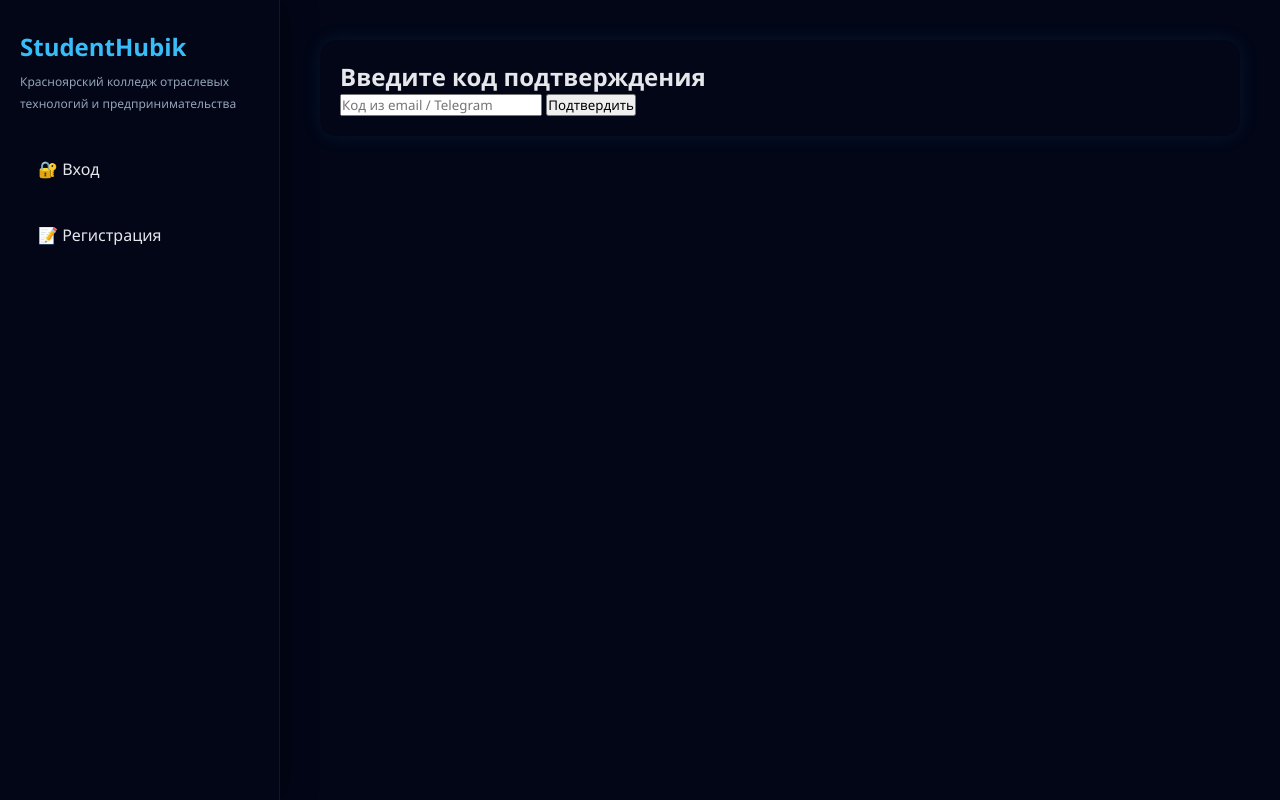
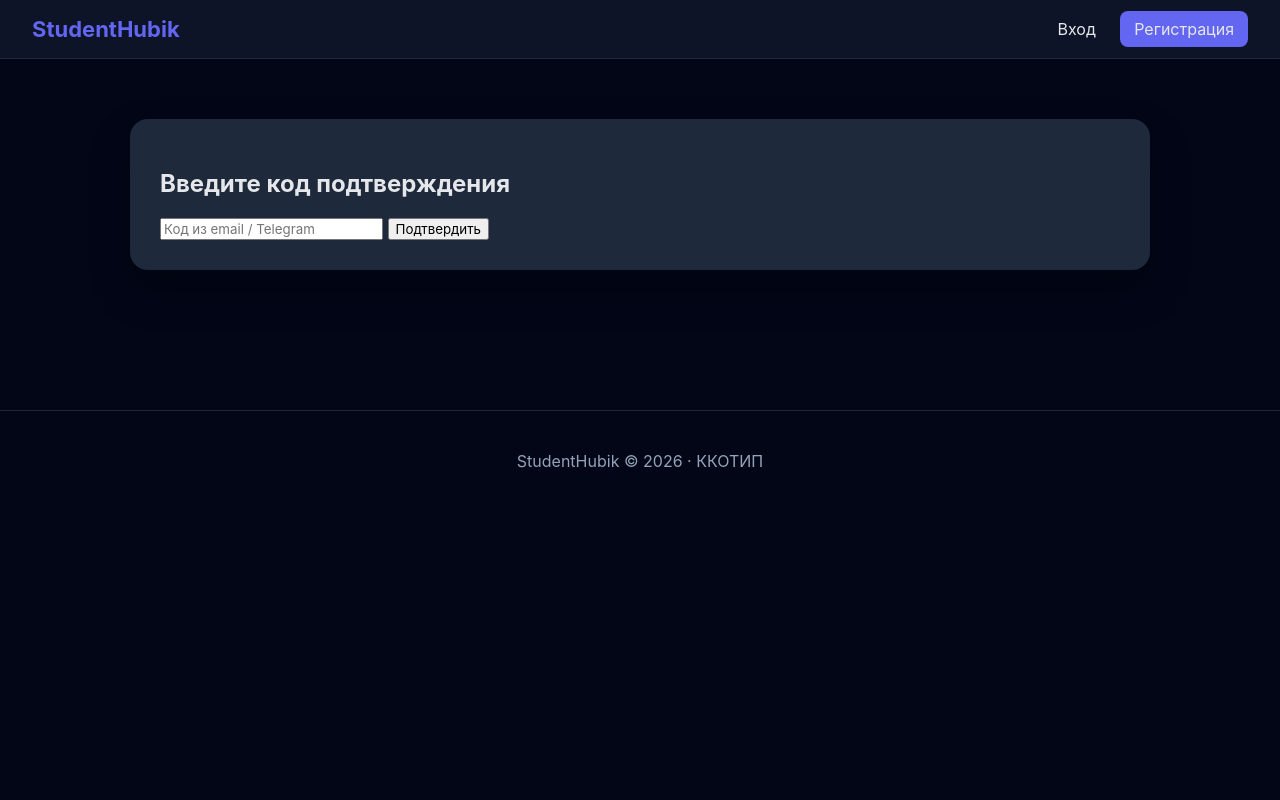
Before and after one commit to qflove-yvl/StudentHubik, a Flask app: page /verify/1 in a window 1280 px wide. Run offline with Flask 3, Linux system fonts and the light colour scheme.

Commit message:
Initial commit

```diff
--- a/app.py
+++ b/app.py
@@ -46,6 +46,10 @@ class VerificationCode(db.Model):
     user_id = db.Column(db.Integer, db.ForeignKey('user.id'))
     code = db.Column(db.String(6))
 
+class Group(db.Model):
+    id = db.Column(db.Integer, primary_key=True)
+    name = db.Column(db.String(50), unique=True, nullable=False)
+
 
 # ====== МОДЕЛЬ ПРЕДМЕТА ======
 class Subject(db.Model):
@@ -87,6 +91,7 @@ def register():
         password = generate_password_hash(request.form['password'])
         role = request.form['role']
         telegram = request.form.get('telegram')
+        groups = Group.query.all()
 
         user = User(
             name=name,
@@ -98,6 +103,8 @@ def register():
 
         db.session.add(user)
         db.session.commit()
+        group_id = db.Column(db.Integer, db.ForeignKey('group.id'))
+        group = db.relationship('Group')
 
         code = str(random.randint(100000, 999999))
         verify = VerificationCode(user_id=user.id, code=code)
@@ -115,6 +122,7 @@ def register():
         print(f'КОД ПОДТВЕРЖДЕНИЯ ДЛЯ {email}: {code}')
 
         return redirect(url_for('verify', user_id=user.id))
+        return render_template('register.html', groups=groups)
 
     return render_template('register.html')
 
@@ -152,9 +160,14 @@ def login():
 @login_required
 def dashboard():
     if current_user.role == 'student':
-        return redirect(url_for('student_dashboard'))
-    elif current_user.role == 'teacher':
-        return redirect(url_for('teacher_dashboard'))
+        grades = Grade.query.filter_by(student_id=current_user.id).all()
+        return render_template('student_dashboard.html', grades=grades)
+
+    if current_user.role == 'teacher':
+        return redirect('/teacher')
+
+    return redirect('/')
+
 
 
 
@@ -174,34 +187,26 @@ def student_dashboard():
 @app.route('/teacher', methods=['GET', 'POST'])
 @login_required
 def teacher_dashboard():
+    if current_user.role != 'teacher':
+        return redirect('/dashboard')
+
+    students = User.query.filter_by(role='student').all()
     subjects = Subject.query.filter_by(teacher_id=current_user.id).all()
-    students = User.query.filter_by(role='student').all()
 
     if request.method == 'POST':
-        if (
-                'student_id' in request.form and
-                'subject_id' in request.form and
-                'grade' in request.form
-        ):
-            student_id = request.form.get('student_id')
-            subject_id = request.form.get('subject_id')
-            value = request.form.get('grade')
-
-            if student_id and subject_id and value:
-                grade = Grade(
-                    student_id=int(student_id),
-                    subject_id=int(subject_id),
-                    grade=int(value)
-                )
-                db.session.add(grade)
-                db.session.commit()
+        grade = Grade(
+            student_id=request.form['student_id'],
+            subject_id=request.form['subject_id'],
+            value=request.form['value']
+        )
+        db.session.add(grade)
+        db.session.commit()
 
     return render_template(
         'teacher_dashboard.html',
-        subjects=subjects,
-        students=students
+        students=students,
+        subjects=subjects
     )
-
 
 if __name__ == '__main__':
     app.run(debug=True)
--- a/static/style.css
+++ b/static/style.css
@@ -1,254 +1,210 @@
+:root {
+    --bg: #0f172a;
+    --panel: #111827;
+    --card: #1e293b;
+    --text: #e5e7eb;
+    --muted: #94a3b8;
+    --accent: #6366f1;
+    --accent-hover: #4f46e5;
+    --danger: #ef4444;
+}
+
 * {
-    margin: 0;
-    padding: 0;
     box-sizing: border-box;
-    font-family: Arial, sans-serif;
+    font-family: 'Inter', system-ui, sans-serif;
 }
 
 body {
-    background: #0f172a;
-    color: #e5e7eb;
-}
-
-.layout {
-    display: flex;
+    margin: 0;
+    background: linear-gradient(120deg, #020617, #020617);
+    color: var(--text);
     min-height: 100vh;
 }
 
-.sidebar {
-    width: 220px;
-    background: #020617;
-    padding: 20px;
+/* NAVBAR */
+.navbar {
+    background: rgba(15, 23, 42, 0.9);
+    backdrop-filter: blur(12px);
+    padding: 16px 32px;
     display: flex;
-    flex-direction: column;
-    gap: 15px;
+    justify-content: space-between;
+    align-items: center;
+    border-bottom: 1px solid #1e293b;
 }
 
-.sidebar h2 {
-    color: #38bdf8;
+.logo {
+    font-size: 22px;
+    font-weight: 700;
+    color: var(--accent);
 }
 
-.sidebar a {
-    color: #e5e7eb;
+.navbar a {
+    color: var(--text);
     text-decoration: none;
-    padding: 8px;
-    border-radius: 8px;
-    transition: 0.3s;
+    margin-left: 20px;
+    transition: 0.2s;
 }
 
-.sidebar a:hover {
-    background: #1e293b;
+.navbar a:hover {
+    color: var(--accent);
 }
 
-.content {
-    flex: 1;
-    padding: 30px;
+.navbar .primary {
+    padding: 8px 14px;
+    background: var(--accent);
+    border-radius: 8px;
+}
+
+.navbar .logout {
+    color: var(--danger);
+}
+
+/* CONTAINER */
+.container {
+    padding: 60px 40px;
+    max-width: 1100px;
+    margin: auto;
+}
+
+/* HERO */
+.hero {
+    text-align: center;
+    margin-bottom: 80px;
+    animation: fadeUp 0.8s ease;
+}
+
+.hero h1 {
+    font-size: 52px;
+    margin-bottom: 10px;
+}
+
+.subtitle {
+    color: var(--muted);
+    font-size: 18px;
+    max-width: 700px;
+    margin: auto;
+}
+
+.hero-buttons {
+    margin-top: 40px;
+}
+
+.btn {
+    padding: 14px 28px;
+    border-radius: 12px;
+    background: var(--card);
+    color: var(--text);
+    text-decoration: none;
+    margin: 0 10px;
+    transition: 0.25s;
+}
+
+.btn.primary {
+    background: var(--accent);
+}
+
+.btn:hover {
+    transform: translateY(-3px);
+    background: var(--accent-hover);
+}
+
+/* FEATURES */
+.features {
+    display: grid;
+    grid-template-columns: repeat(auto-fit, minmax(240px, 1fr));
+    gap: 30px;
 }
 
 .card {
-    background: #020617;
-    padding: 20px;
-    border-radius: 16px;
-    box-shadow: 0 0 20px rgba(56,189,248,0.1);
-    animation: fadeIn 0.4s ease;
+    background: var(--card);
+    padding: 30px;
+    border-radius: 18px;
+    box-shadow: 0 20px 40px rgba(0,0,0,.3);
+    transition: 0.3s;
+    animation: fadeUp 1s ease;
 }
 
-@keyframes fadeIn {
+.card:hover {
+    transform: translateY(-6px);
+}
+
+/* FOOTER */
+.footer {
+    text-align: center;
+    color: var(--muted);
+    padding: 40px 0;
+    border-top: 1px solid #1e293b;
+    margin-top: 80px;
+}
+
+/* ANIMATIONS */
+@keyframes fadeUp {
     from {
         opacity: 0;
-        transform: translateY(10px);
+        transform: translateY(20px);
     }
     to {
         opacity: 1;
         transform: translateY(0);
     }
 }
-.hero {
-    text-align: center;
-    margin-top: 60px;
-    animation: fadeIn 0.6s ease;
+.page-title {
+    font-size: 32px;
+    margin-bottom: 30px;
 }
 
-.hero h1 {
-    font-size: 64px;
-    color: #38bdf8;
-    margin-bottom: 10px;
-}
-
-.subtitle {
-    color: #94a3b8;
-    font-size: 18px;
-    max-width: 600px;
-    margin: 0 auto 30px;
-}
-
-.hero-buttons {
-    display: flex;
-    justify-content: center;
-    gap: 15px;
-}
-
-.btn {
-    padding: 12px 22px;
-    border-radius: 12px;
-    text-decoration: none;
-    color: #e5e7eb;
-    background: #1e293b;
-    transition: 0.3s;
-}
-
-.btn.primary {
-    background: #38bdf8;
-    color: #020617;
-    font-weight: bold;
-}
-
-.btn:hover {
-    transform: translateY(-2px);
-    box-shadow: 0 10px 20px rgba(56,189,248,0.2);
-}
-
-.features {
+.grades {
     display: grid;
     grid-template-columns: repeat(auto-fit, minmax(220px, 1fr));
     gap: 20px;
-    margin-top: 60px;
-}
-.form-wrapper {
-    min-height: 100vh;
-    display: flex;
-    justify-content: center;
-    align-items: center;
 }
 
-.form-card {
-    width: 380px;
-    background: linear-gradient(145deg, #020617, #020617);
-    padding: 30px;
-    border-radius: 20px;
-    box-shadow: 0 0 40px rgba(56,189,248,0.25);
-    animation: fadeIn 0.5s ease;
+.grade-card {
+    background: linear-gradient(135deg, #1e293b, #020617);
+    border-radius: 18px;
+    padding: 24px;
+    text-align: center;
+    animation: fadeUp 0.6s ease;
 }
 
-.form-card h2 {
-    text-align: center;
-    margin-bottom: 20px;
-    color: #38bdf8;
+.grade-card .subject {
+    font-size: 18px;
+    color: var(--muted);
 }
 
-.form-card input,
-.form-card select {
+.grade-card .score {
+    font-size: 48px;
+    font-weight: 700;
+    margin: 10px 0;
+    color: var(--accent);
+}
+
+.grade-card .teacher {
+    font-size: 14px;
+    color: var(--muted);
+}
+
+.muted {
+    color: var(--muted);
+}
+.grade-form {
+    max-width: 420px;
+    background: var(--card);
+    padding: 30px;
+    border-radius: 18px;
+}
+
+.grade-form select,
+.grade-form input {
     width: 100%;
     padding: 12px;
     margin-bottom: 14px;
-    border-radius: 12px;
+    border-radius: 10px;
     border: none;
     background: #020617;
-    color: #e5e7eb;
-    outline: none;
+    color: var(--text);
 }
 
-.form-card input::placeholder {
-    color: #64748b;
+.grade-form button {
+    width: 100%;
 }
-
-.form-card button {
-    width: 100%;
-    padding: 12px;
-    border-radius: 14px;
-    border: none;
-    background: #38bdf8;
-    color: #020617;
-    font-weight: bold;
-    cursor: pointer;
-    transition: 0.3s;
-}
-
-.form-card button:hover {
-    transform: translateY(-2px);
-    box-shadow: 0 10px 20px rgba(56,189,248,0.35);
-}
-.sidebar {
-    width: 260px;
-    background: linear-gradient(180deg, #020617, #020617);
-    padding: 30px 20px;
-    box-shadow: 4px 0 30px rgba(0,0,0,0.4);
-}
-
-.brand h2 {
-    color: #38bdf8;
-    margin-bottom: 6px;
-}
-
-.brand span {
-    font-size: 12px;
-    color: #94a3b8;
-}
-
-.sidebar nav a {
-    display: block;
-    margin-top: 14px;
-    padding: 12px 16px;
-    border-radius: 14px;
-    text-decoration: none;
-    color: #e5e7eb;
-    font-weight: 500;
-    transition: 0.25s;
-}
-
-.sidebar nav a:hover {
-    background: rgba(56,189,248,0.15);
-    transform: translateX(4px);
-}
-* {
-    margin: 0;
-    padding: 0;
-    box-sizing: border-box;
-    font-family: 'Segoe UI', system-ui;
-}
-
-body {
-    background: #020617;
-    color: #e5e7eb;
-}
-
-.app {
-    display: flex;
-    min-height: 100vh;
-}
-
-.sidebar {
-    width: 280px;
-    background: linear-gradient(180deg, #020617, #020617);
-    padding: 30px 20px;
-    border-right: 1px solid #0f172a;
-}
-
-.brand h2 {
-    color: #38bdf8;
-}
-
-.brand span {
-    font-size: 12px;
-    color: #94a3b8;
-}
-
-.sidebar nav a {
-    display: block;
-    margin-top: 16px;
-    padding: 14px 18px;
-    border-radius: 16px;
-    color: #e5e7eb;
-    text-decoration: none;
-    transition: 0.3s;
-}
-
-.sidebar nav a:hover {
-    background: rgba(56,189,248,0.15);
-    transform: translateX(6px);
-}
-
-.content {
-    flex: 1;
-    padding: 40px;
-}
--- a/templates/base.html
+++ b/templates/base.html
@@ -2,35 +2,33 @@
 <html lang="ru">
 <head>
     <meta charset="UTF-8">
-    <title>StudentHubik</title>
+    <title>{% block title %}StudentHubik{% endblock %}</title>
     <link rel="stylesheet" href="{{ url_for('static', filename='style.css') }}">
+    <meta name="viewport" content="width=device-width, initial-scale=1.0">
 </head>
 <body>
 
-<div class="app">
-
-    <aside class="sidebar">
-        <div class="brand">
-            <h2>StudentHubik</h2>
-            <span>Красноярский колледж отраслевых технологий и предпринимательства</span>
-        </div>
+<header class="navbar">
+    <div class="logo">StudentHubik</div>
 
     <nav>
         {% if current_user.is_authenticated %}
-                <a href="/dashboard">📊 Личный кабинет</a>
-                <a href="/logout">🚪 Выйти</a>
+            <a href="/dashboard">Кабинет</a>
+            <a href="/logout" class="logout">Выйти</a>
         {% else %}
-                <a href="/login">🔐 Вход</a>
-                <a href="/register">📝 Регистрация</a>
+            <a href="/login">Вход</a>
+            <a href="/register" class="primary">Регистрация</a>
         {% endif %}
     </nav>
-    </aside>
+</header>
 
-    <main class="content">
+<main class="container">
     {% block content %}{% endblock %}
 </main>
 
-</div>
+<footer class="footer">
+    StudentHubik © 2026 · ККОТИП
+</footer>
 
 </body>
 </html>
```
Also changed, not shown: templates/index.html (+0 -8 lines), templates/login.html (+0 -10 lines), templates/register.html (+7 -0 lines), templates/student_dashboard.html (+12 -18 lines), templates/teacher_dashboard.html (+6 -11 lines), instance/site.db. Lines whose indentation alone changed are shown as unchanged.
